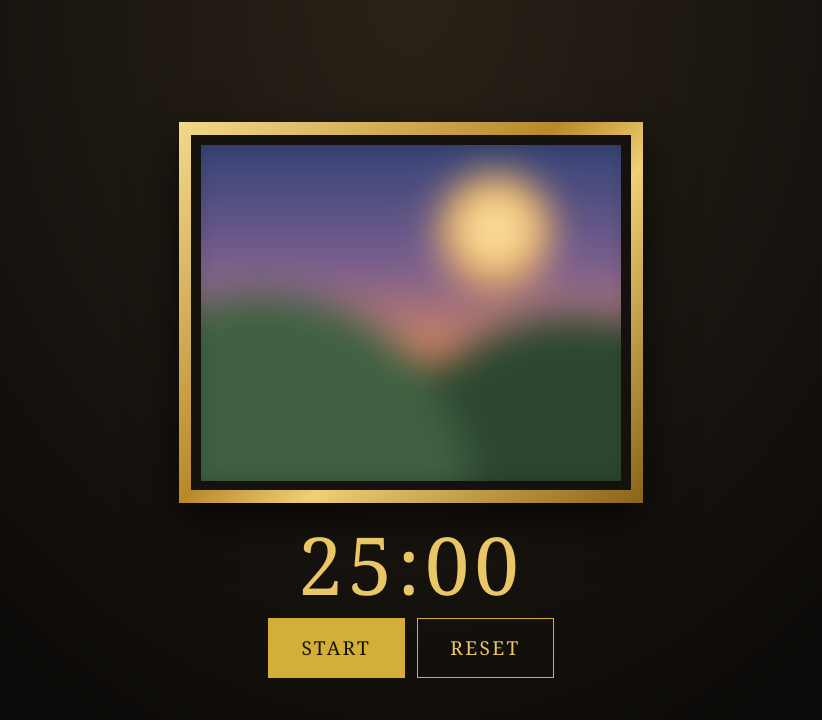
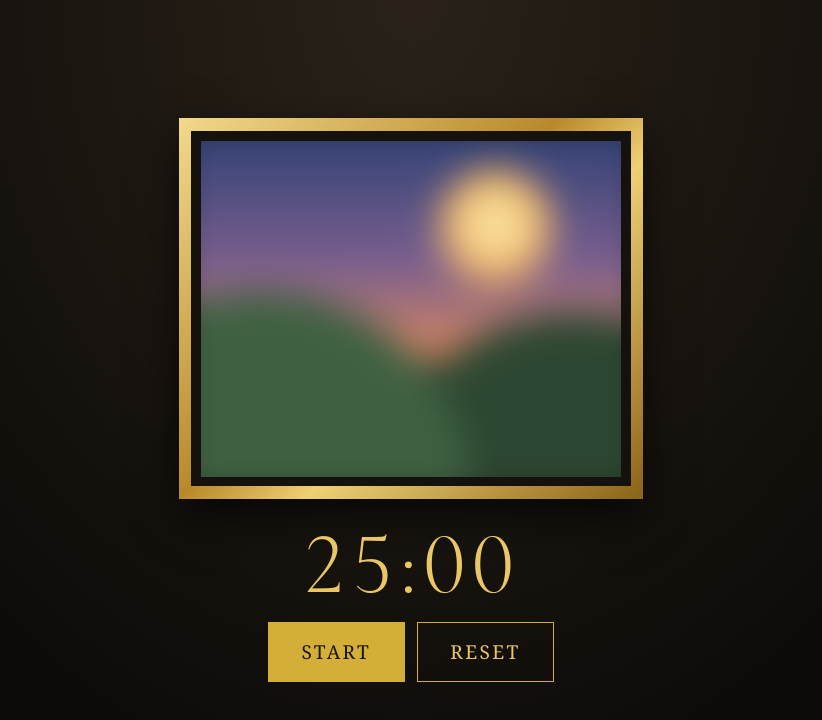
Before and after one commit to snitchnag23/15_11_pomodoro, a plain HTML site: page index.html in a window 1280 px wide. Shown: the whole page, without its empty margins (229-1051 px from the left). Drawn offline with nearby package versions, Linux system fonts and the light colour scheme.

Commit message:
Use light font for timer
Co-Authored-By: Claude Sonnet 5.5 <noreply@anthropic.com>
Claude-Session: https://claude.ai/code/session_01PR79thEcNXgHabFQb8dQcp

```diff
--- a/index.html
+++ b/index.html
@@ -4,6 +4,9 @@
   <meta charset="UTF-8">
   <meta name="viewport" content="width=device-width, initial-scale=1.0">
   <title>Pomodoro Art</title>
+  <link rel="preconnect" href="https://fonts.googleapis.com">
+  <link rel="preconnect" href="https://fonts.gstatic.com" crossorigin>
+  <link href="https://fonts.googleapis.com/css2?family=Cormorant+Garamond:wght@300&display=swap" rel="stylesheet">
   <link rel="stylesheet" href="style.css">
 </head>
 <body>
--- a/style.css
+++ b/style.css
@@ -63,11 +63,13 @@ body {
 }
 
 .time {
-  font-size: min(17vw, 10vh);
+  font-family: "Cormorant Garamond", Georgia, "Times New Roman", serif;
+  font-weight: 300;
+  font-size: min(19vw, 11vh);
   line-height: 1;
   letter-spacing: 0.06em;
   color: #e9c766;
-  font-variant-numeric: tabular-nums;
+  font-variant-numeric: lining-nums tabular-nums;
 }
 
 .buttons {
```
